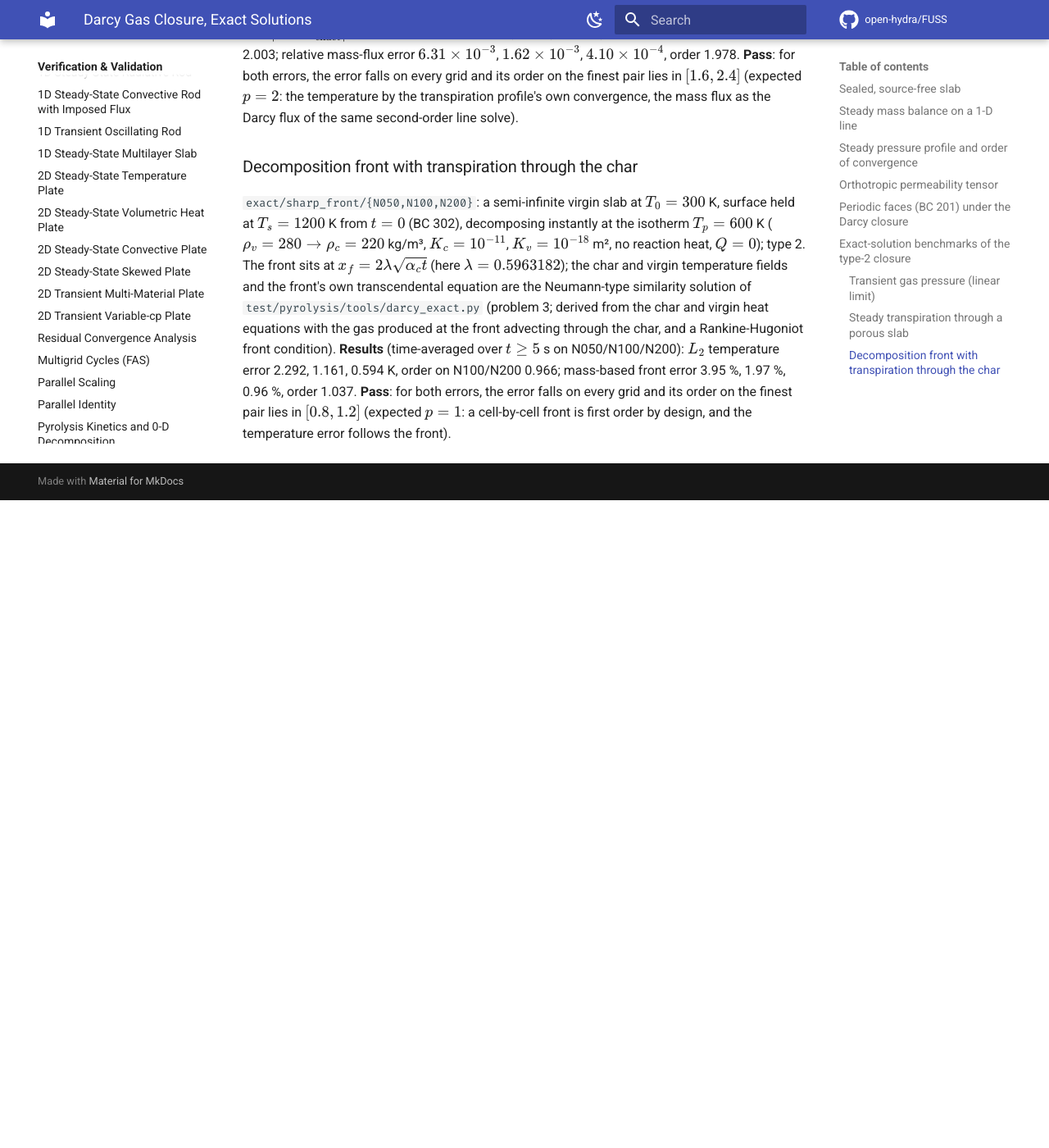
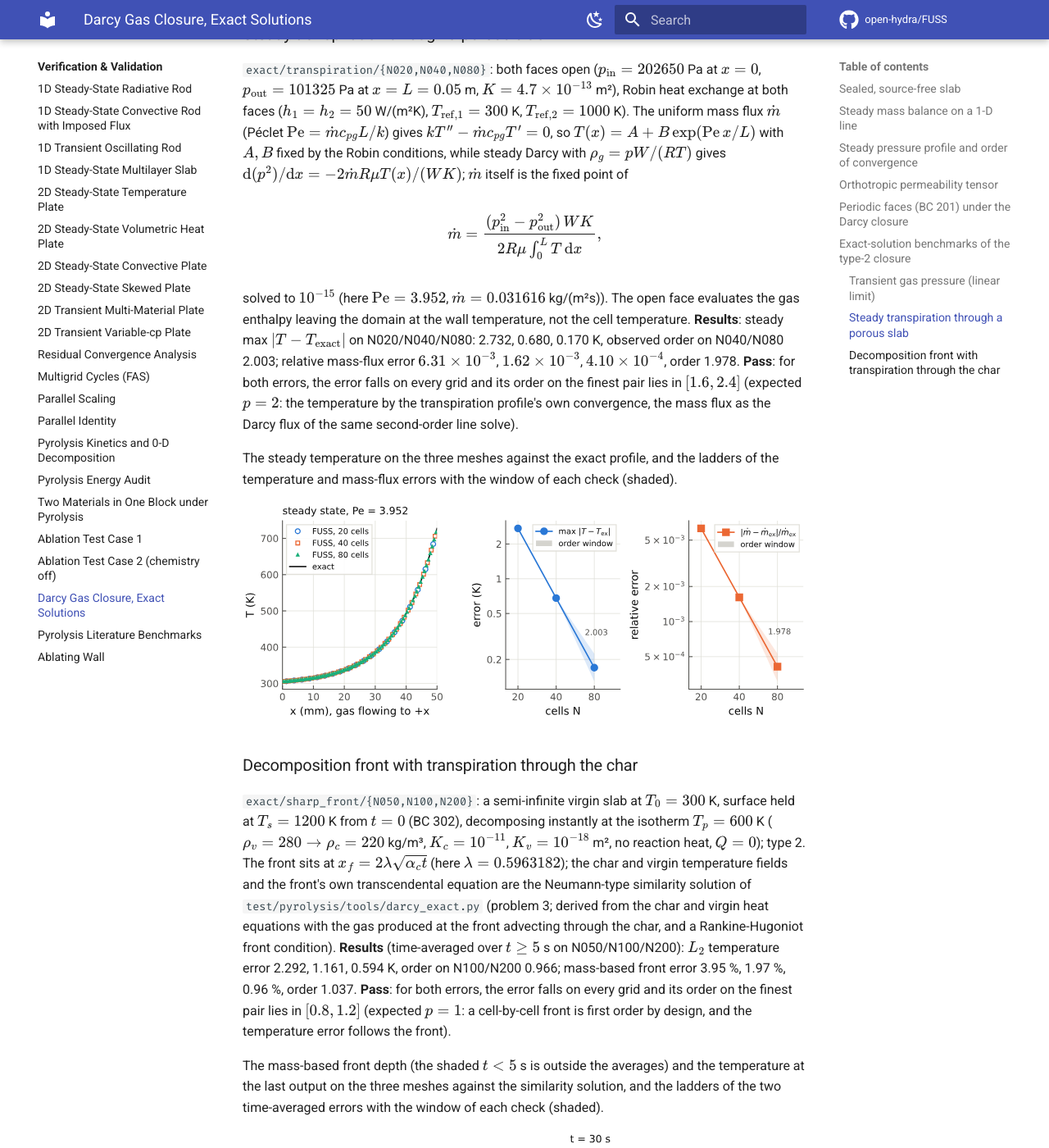
Before and after one commit to open-hydra/FUSS, an MkDocs documentation site: the page built from docs/vv/darcy-exact.md, in a window 1280 px wide and 1400 px high, scrolled down 4659 px. Shown: the whole window at 82% size. Built offline with MkDocs 1.6.1 and Material for MkDocs 9.7.7, drawn with Linux system fonts in a browser that asks for light colours; comment, search, counter and statistics services are not loaded; before the commit the page ends 5269 px from its top, so only the background shows below that; some of the changed text lies outside the part shown.

Commit message:
docs(vv): figures of the three exact benchmarks of the Darcy page, each with its error ladders
Co-Authored-By: Claude Opus 5.5 <noreply@anthropic.com>
Claude-Session: https://claude.ai/code/session_01Q6mgzZ4Em2XSijeD1s9D94

```diff
--- a/docs/vv/darcy-exact.md
+++ b/docs/vv/darcy-exact.md
@@ -168,6 +168,11 @@ time, and $\mathrm dt\sim\mathrm dx^2$ at fixed `vnn`, so the time error appears
 **Pass**: the error falls on every grid and its order on the finest pair lies in $[1.6, 2.4]$
 ($0.8p$ to $1.2p$ for the expected $p=2$).
 
+The pressure at the sampled time on the three meshes against the series (left), and the error ladder with
+the order of the finest pair and the window the check allows for it (shaded, right).
+
+![Transient pressure profile against the series, and its error ladder](images/darcy-exact-pressure-transient.svg)
+
 ### Steady transpiration through a porous slab
 
 `exact/transpiration/{N020,N040,N080}`: both faces open ($p_{\rm in}=202650$ Pa at $x=0$,
@@ -190,6 +195,11 @@ $\lvert T-T_{\rm exact}\rvert$ on N020/N040/N080: 2.732, 0.680, 0.170 K, observe
 $[1.6, 2.4]$ (expected $p=2$: the temperature by the transpiration profile's own convergence, the mass
 flux as the Darcy flux of the same second-order line solve).
 
+The steady temperature on the three meshes against the exact profile, and the ladders of the temperature
+and mass-flux errors with the window of each check (shaded).
+
+![Steady transpiration profile against the exact solution, and its error ladders](images/darcy-exact-transpiration.svg)
+
 ### Decomposition front with transpiration through the char
 
 `exact/sharp_front/{N050,N100,N200}`: a semi-infinite virgin slab at $T_0=300$ K, surface held at
@@ -204,3 +214,9 @@ condition). **Results** (time-averaged over $t\ge5$ s on N050/N100/N200): $L_2$
 1.037. **Pass**: for both errors, the error falls on every grid and its order on the finest pair lies in
 $[0.8, 1.2]$ (expected $p=1$: a cell-by-cell front is first order by design, and the temperature error
 follows the front).
+
+The mass-based front depth (the shaded $t<5$ s is outside the averages) and the temperature at the last
+output on the three meshes against the similarity solution, and the ladders of the two time-averaged errors
+with the window of each check (shaded).
+
+![Front depth and temperature against the similarity solution, and the two error ladders](images/darcy-exact-sharp-front.svg)
```
Also changed, not shown: docs/vv/images/darcy-exact-pressure-transient.svg (added), docs/vv/images/darcy-exact-sharp-front.svg (added), docs/vv/images/darcy-exact-transpiration.svg (added).
